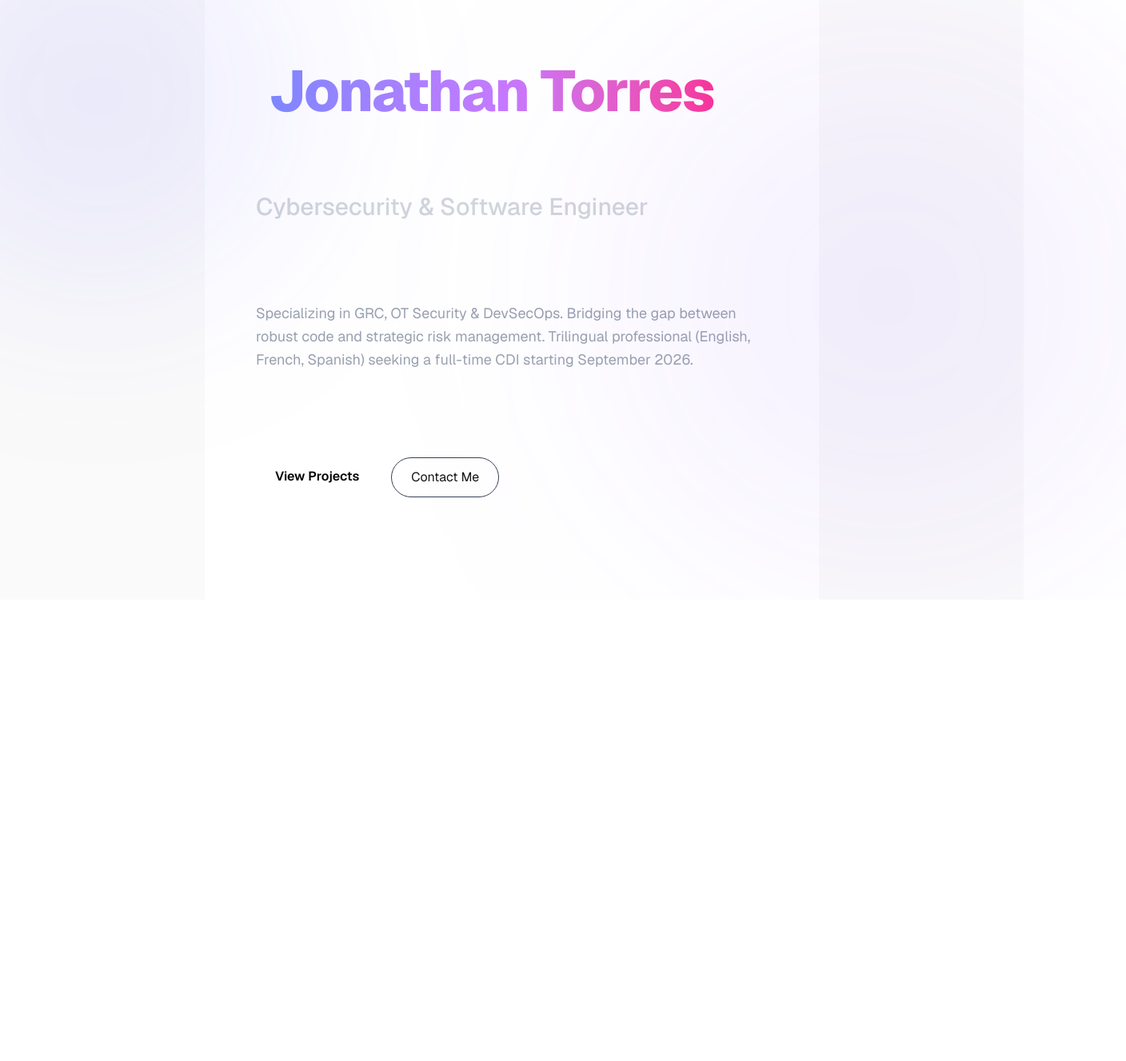
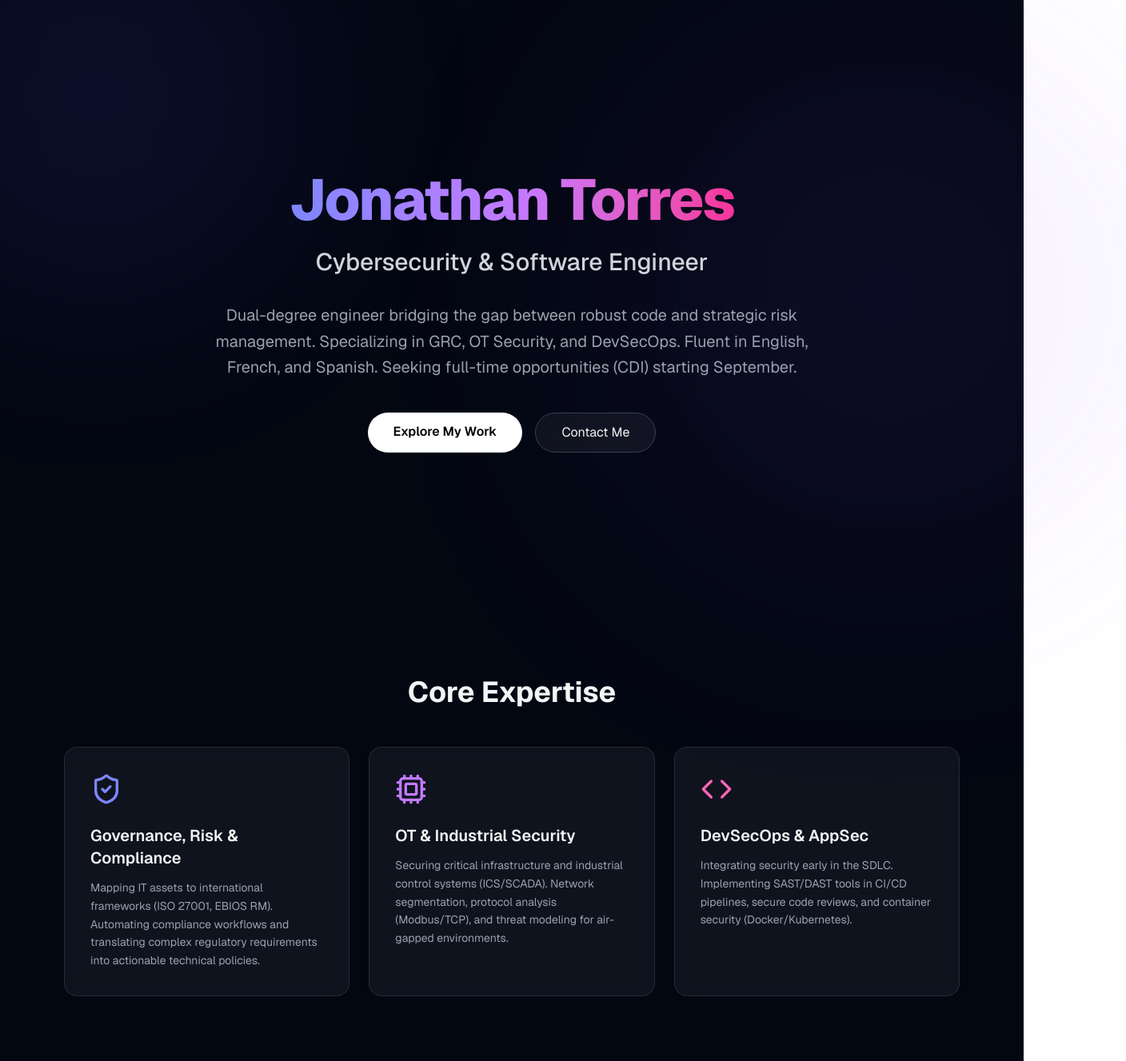
Before and after one commit to jotorress/my-cyber-portfolio, a Next.js app: page / in a window 1280 px wide. Shown: the part 50-1377 px from the top of the page at 80% size, 1408 px wide, since content can reach past the window. Before the commit the page ends 800 px from the top, so only its background shows below. Built offline with nearby package versions, Linux system fonts and the light colour scheme.

Commit message:
Adding Sections in the Principal Page

```diff
--- a/app/page.tsx
+++ b/app/page.tsx
@@ -1,36 +1,75 @@
-import Image from "next/image";
+import { ShieldCheck, Server, Lock, Code, Globe, Cpu } from "lucide-react";
 
 export default function Home() {
   return (
-    <div className="flex flex-col flex-1 items-center justify-center bg-zinc-50 font-sans dark:bg-black">
-      <main className="flex flex-1 w-full max-w-3xl flex-col items-center justify-between py-32 px-16 bg-white dark:bg-black sm:items-start">
+    <main className="relative min-h-screen bg-[#030712] text-gray-100 overflow-x-hidden font-sans">
 
-      <div className="absolute top-[-10%] left-[-10%] h-[500px] w-[500px] rounded-full bg-indigo-500/10 blur-[120px] pointer-events-none" />
-      <div className="absolute bottom-[10%] right-[-10%] h-[600px] w-[600px] rounded-full bg-violet-500/10 blur-[150px] pointer-events-none" />
+      <div className="fixed top-[-10%] left-[-10%] h-[500px] w-[500px] rounded-full bg-indigo-500/10 blur-[120px] pointer-events-none" />
+      <div className="fixed bottom-[10%] right-[-10%] h-[600px] w-[600px] rounded-full bg-violet-500/10 blur-[150px] pointer-events-none" />
 
-      <div className="z-10 text-center px-4 max-w-3xl">
+      <section className="relative z-10 min-h-screen flex flex-col justify-center items-center text-center px-4 max-w-4xl mx-auto pt-20">
         <h1 className="text-5xl md:text-7xl font-extrabold tracking-tight bg-clip-text text-transparent bg-gradient-to-r from-indigo-400 via-purple-400 to-pink-500 mb-6">
           Jonathan Torres
         </h1>
-      </div>
-
         <h2 className="text-2xl md:text-3xl font-medium text-gray-300 mb-8">
           Cybersecurity & Software Engineer
         </h2>
-
-        <p className="text-lg text-gray-400 mb-10 leading-relaxed">
-          Specializing in GRC, OT Security & DevSecOps. Bridging the gap between robust code and strategic risk management. Trilingual professional (English, French, Spanish) seeking a full-time CDI starting September 2026.
+        <p className="text-lg md:text-xl text-gray-400 mb-10 leading-relaxed max-w-3xl">
+          Dual-degree engineer bridging the gap between robust code and strategic risk management.
+          Specializing in GRC, OT Security, and DevSecOps. Fluent in English, French, and Spanish.
+          Seeking full-time opportunities (CDI) starting September.
         </p>
-
         <div className="flex gap-4 justify-center">
-          <a href="#projects" className="px-6 py-3 rounded-full bg-white text-black font-semibold hover:bg-gray-200 transition duration-300">
-            View Projects
+          <a href="#expertise" className="px-8 py-3 rounded-full bg-white text-black font-semibold hover:bg-gray-200 transition duration-300">
+            Explore My Work
           </a>
-          <a href="#contact" className="px-6 py-3 rounded-full border border-gray-700 hover:border-gray-500 transition duration-300">
+          <a href="#contact" className="px-8 py-3 rounded-full border border-gray-700 hover:border-gray-400 transition duration-300 backdrop-blur-sm bg-white/5">
             Contact Me
           </a>
         </div>
-      </main>
-    </div>
+      </section>
+
+      <section id="expertise" className="relative z-10 px-4 py-24 max-w-6xl mx-auto">
+        <h3 className="text-3xl md:text-4xl font-bold mb-12 text-center">Core Expertise</h3>
+        <div className="grid grid-cols-1 md:grid-cols-2 lg:grid-cols-3 gap-6">
+          <div className="p-8 rounded-2xl bg-white/5 border border-white/10 hover:border-indigo-500/50 transition-all duration-300 backdrop-blur-sm group">
+            <ShieldCheck className="w-10 h-10 text-indigo-400 mb-6 group-hover:scale-110 transition-transform" />
+            <h4 className="text-xl font-semibold mb-3 text-gray-100">Governance, Risk & Compliance</h4>
+            <p className="text-gray-400 text-sm leading-relaxed">
+              Mapping IT assets to international frameworks (ISO 27001, EBIOS RM). Automating compliance workflows and translating complex regulatory requirements into actionable technical policies.
+            </p>
+          </div>
+
+          <div className="p-8 rounded-2xl bg-white/5 border border-white/10 hover:border-purple-500/50 transition-all duration-300 backdrop-blur-sm group">
+            <Cpu className="w-10 h-10 text-purple-400 mb-6 group-hover:scale-110 transition-transform" />
+            <h4 className="text-xl font-semibold mb-3 text-gray-100">OT & Industrial Security</h4>
+            <p className="text-gray-400 text-sm leading-relaxed">
+              Securing critical infrastructure and industrial control systems (ICS/SCADA). Network segmentation, protocol analysis (Modbus/TCP), and threat modeling for air-gapped environments.
+            </p>
+          </div>
+
+          <div className="p-8 rounded-2xl bg-white/5 border border-white/10 hover:border-pink-500/50 transition-all duration-300 backdrop-blur-sm group">
+            <Code className="w-10 h-10 text-pink-400 mb-6 group-hover:scale-110 transition-transform" />
+            <h4 className="text-xl font-semibold mb-3 text-gray-100">DevSecOps & AppSec</h4>
+            <p className="text-gray-400 text-sm leading-relaxed">
+              Integrating security early in the SDLC. Implementing SAST/DAST tools in CI/CD pipelines, secure code reviews, and container security (Docker/Kubernetes).
+            </p>
+          </div>
+
+        </div>
+      </section>
+
+      <section className="relative z-10 px-4 py-24 max-w-4xl mx-auto text-center border-t border-white/10">
+        <h3 className="text-3xl font-bold mb-10">Technical Arsenal</h3>
+        <div className="flex flex-wrap justify-center gap-3">
+          {['Python', 'TypeScript', 'React/Next.js', 'CISO Assistant', 'ISO 27001', 'EBIOS RM', 'Docker', 'Linux', 'Wireshark', 'Burp Suite'].map((skill) => (
+            <span key={skill} className="px-4 py-2 rounded-full bg-white/5 border border-white/10 text-sm text-gray-300 hover:text-white hover:bg-white/10 transition-colors cursor-default">
+              {skill}
+            </span>
+          ))}
+        </div>
+      </section>
+
+    </main>
   );
 }
--- a/package.json
+++ b/package.json
@@ -9,6 +9,7 @@
     "lint": "eslint"
   },
   "dependencies": {
+    "lucide-react": "^1.17.0",
     "next": "16.2.6",
     "react": "19.2.4",
     "react-dom": "19.2.4"
```
Also changed, not shown: 1 other file (tests, documents, lock files or other folders).
